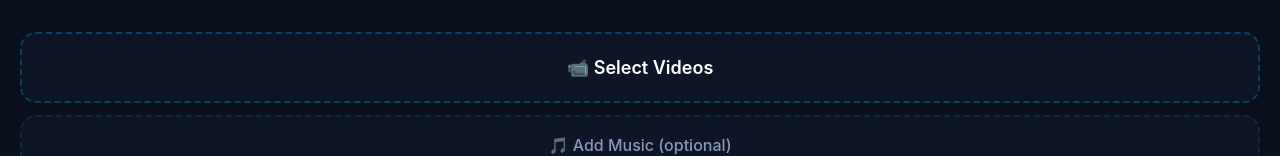
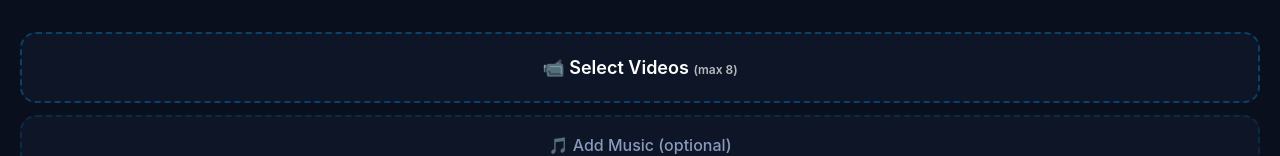
Before and after one commit to arriagoro/tubee, a Next.js app in the folder frontend/: page /editor in a window 1280 px wide. Shown: the part 172-328 px from the top of the page. Built offline with nearby package versions, Linux system fonts and the light colour scheme; no server answers.

Commit message:
fix: show max 8 clip limit on upload button

```diff
--- a/frontend/src/app/editor/page.tsx
+++ b/frontend/src/app/editor/page.tsx
@@ -430,10 +430,10 @@ export default function EditorPage() {
         }}
       >
         {videoFiles.length === 0 ? (
-          <>📹 Select Videos</>
+          <>📹 Select Videos <span style={{ fontSize: 12, opacity: 0.7 }}>(max 8)</span></>
         ) : (
           <span style={{ color: '#00AAFF' }}>
-            ✅ {videoFiles.length} video{videoFiles.length > 1 ? 's' : ''} ready
+            ✅ {videoFiles.length}/8 videos ready
           </span>
         )}
       </button>
```
